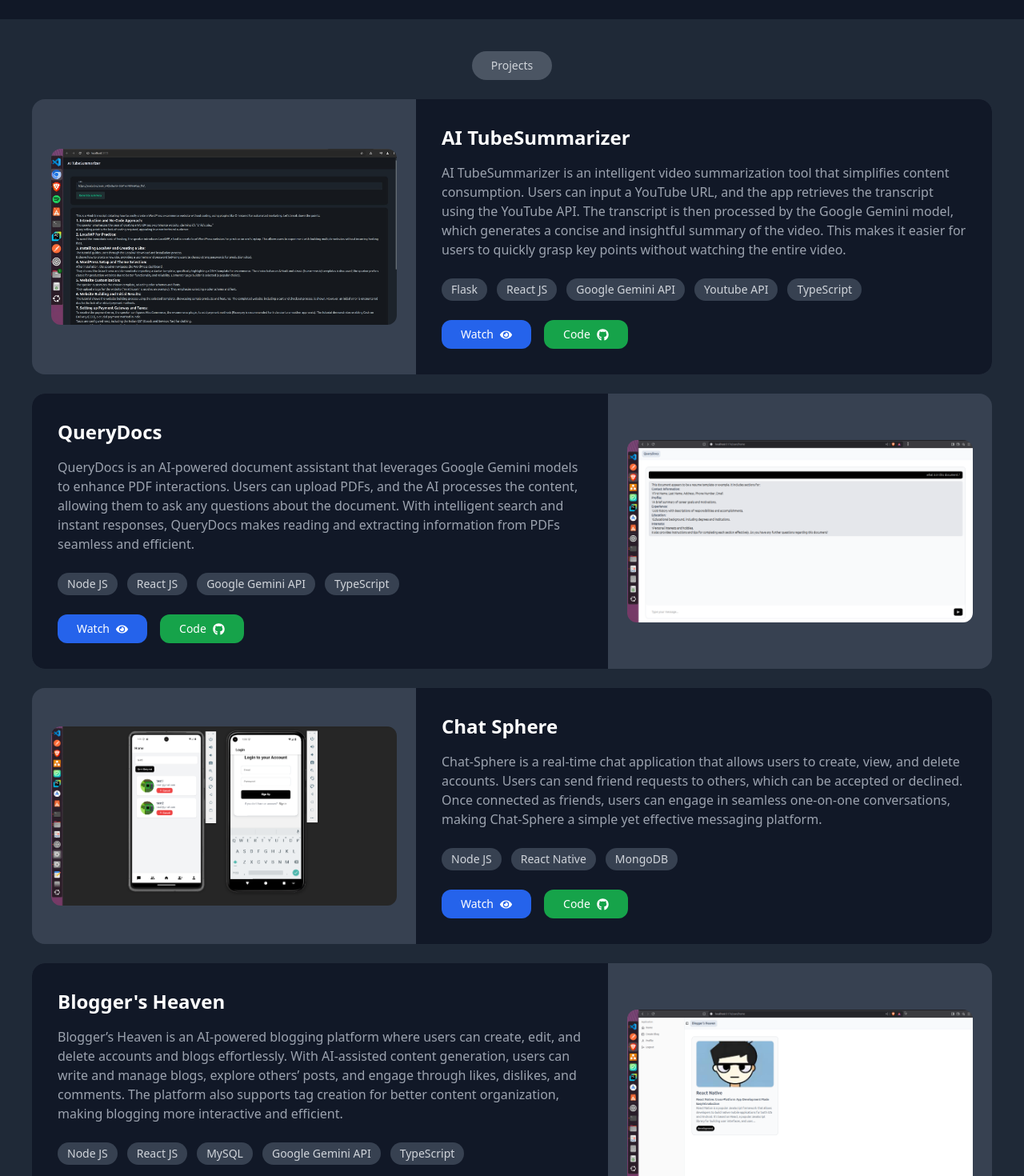
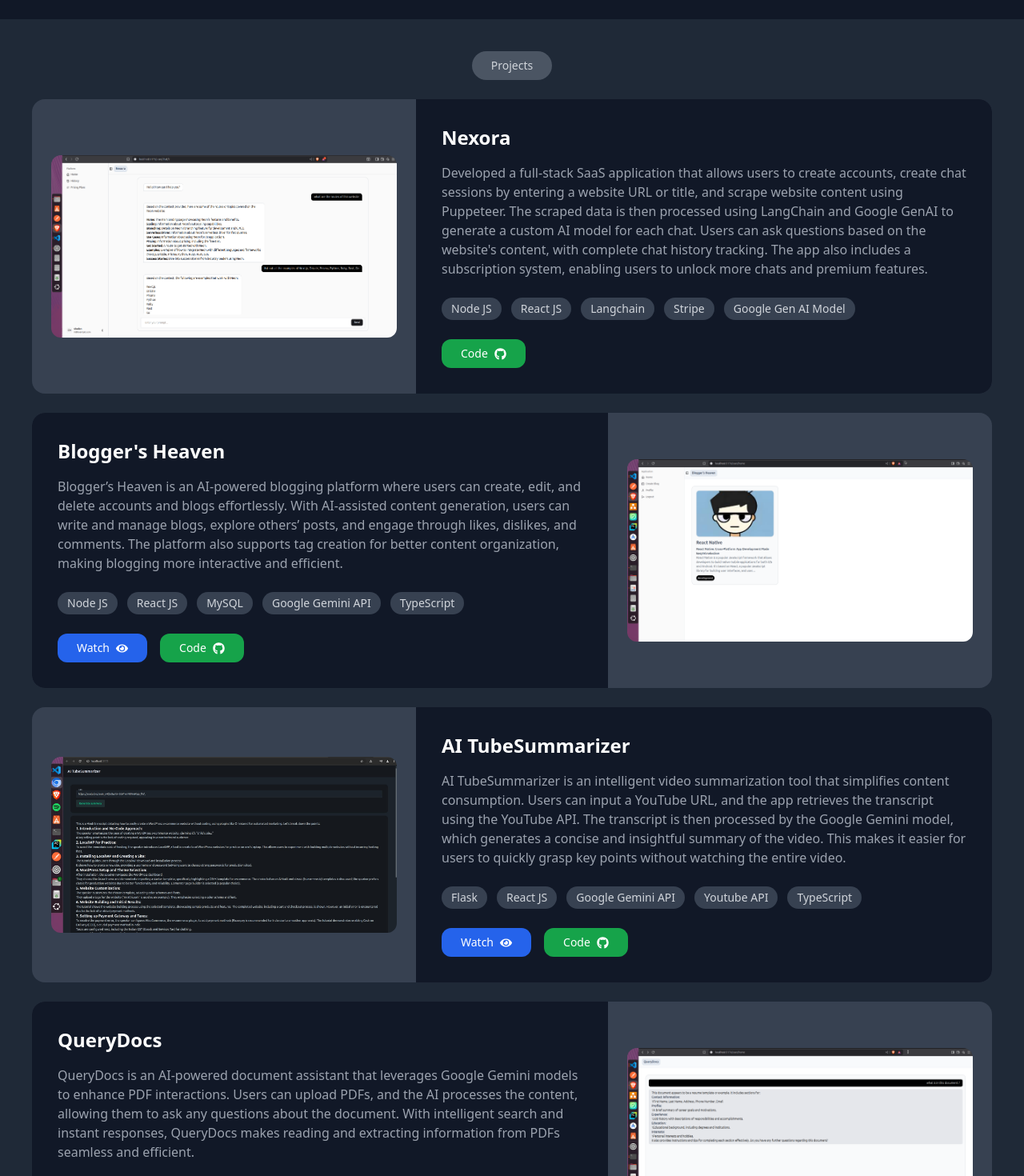
Before and after one commit to MuhammadOsman381/Muhammad-Osman, a React (Vite) app: page / in a window 1280 px wide. Shown: the part 1880-3350 px from the top of the page at 80% size. Built offline with nearby package versions, Linux system fonts and the light colour scheme; what tailwindcss-motion would draw is missing.

Commit message:
Nexora project added

```diff
--- a/src/components/ProjectCard.tsx
+++ b/src/components/ProjectCard.tsx
@@ -72,7 +72,7 @@
                     ))}
                 </div>
                 <div className="flex flex-wrap gap-4">
-                    {data.showVideo && (
+                    {data.showVideo && data.title !== "Nexora" && (
                         <Link
                             to={`/watch/${index}`}
                             className="bg-blue-600 hover:bg-blue-700 text-white px-4 py-2 sm:px-6 sm:py-2 rounded-xl flex flex-row items-center justify-center gap-2 text-xs sm:text-sm font-medium transition-all duration-200"
@@ -87,7 +87,7 @@
                         rel="noopener noreferrer"
                         className="bg-green-600 hover:bg-green-700 text-white px-4 py-2 sm:px-6 sm:py-2 rounded-xl flex items-center justify-center gap-2 text-xs sm:text-sm font-medium transition-all duration-200"
                     >
-                         <span>Code</span>
+                        <span>Code</span>
                         <FaGithub size={15} />
                     </a>
                 </div>
--- a/src/pages/Projects.tsx
+++ b/src/pages/Projects.tsx
@@ -19,6 +19,7 @@
 import aiTubeSummerizer_video from "../assets/projects/videos/aiTubeSummerizer.webm"
 import chatSphere_image from "../assets/projects/images/chatSphere.png"
 import chatSphere_video from "../assets/projects/videos/chatSphere.webm"
+import nexora_image from "../assets/projects/images/nexora.png"
 
 interface ProjectData {
     title: string,
@@ -40,6 +41,24 @@
     const { isDarkMode } = context;
 
     const projectsData: ProjectData[] = [
+        {
+            title: "Nexora",
+            description: "Developed a full-stack SaaS application that allows users to create accounts, create chat sessions by entering a website URL or title, and scrape website content using Puppeteer. The scraped data is then processed using LangChain and Google GenAI to generate a custom AI model for each chat. Users can ask questions based on the website's content, with complete chat history tracking. The app also includes a subscription system, enabling users to unlock more chats and premium features.",
+            tech_stack: ["Node JS", "React JS", "Langchain", "Stripe", "Google Gen AI Model",],
+            image: nexora_image,
+            video: aiTubeSummerizer_video,
+            github_link: "https://github.com/MuhammadOsman381/AI-TubeSummarizer",
+            showVideo: true
+        },
+        {
+            title: "Blogger's Heaven",
+            description: "Blogger’s Heaven is an AI-powered blogging platform where users can create, edit, and delete accounts and blogs effortlessly. With AI-assisted content generation, users can write and manage blogs, explore others’ posts, and engage through likes, dislikes, and comments. The platform also supports tag creation for better content organization, making blogging more interactive and efficient.",
+            tech_stack: ["Node JS", "React JS", "MySQL", "Google Gemini API", "TypeScript"],
+            image: bloggerHeaven_image,
+            video: bloggerHeaven_video,
+            github_link: "https://github.com/MuhammadOsman381/Blog-App",
+            showVideo: true
+        },
         {
             title: "AI TubeSummarizer",
             description: "AI TubeSummarizer is an intelligent video summarization tool that simplifies content consumption. Users can input a YouTube URL, and the app retrieves the transcript using the YouTube API. The transcript is then processed by the Google Gemini model, which generates a concise and insightful summary of the video. This makes it easier for users to quickly grasp key points without watching the entire video.",
@@ -65,15 +84,6 @@
             image: chatSphere_image,
             video: chatSphere_video,
             github_link: "https://github.com/MuhammadOsman381/ReactNative_ChatSphere",
-            showVideo: true
-        },
-        {
-            title: "Blogger's Heaven",
-            description: "Blogger’s Heaven is an AI-powered blogging platform where users can create, edit, and delete accounts and blogs effortlessly. With AI-assisted content generation, users can write and manage blogs, explore others’ posts, and engage through likes, dislikes, and comments. The platform also supports tag creation for better content organization, making blogging more interactive and efficient.",
-            tech_stack: ["Node JS", "React JS", "MySQL", "Google Gemini API", "TypeScript"],
-            image: bloggerHeaven_image,
-            video: bloggerHeaven_video,
-            github_link: "https://github.com/MuhammadOsman381/Blog-App",
             showVideo: true
         },
         {
```
Also changed, not shown: src/assets/projects/images/nexora.png (added).
